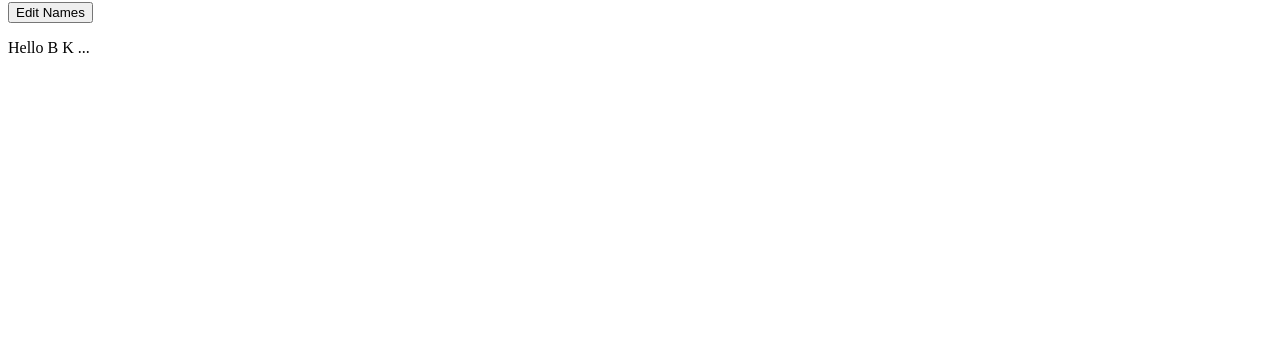
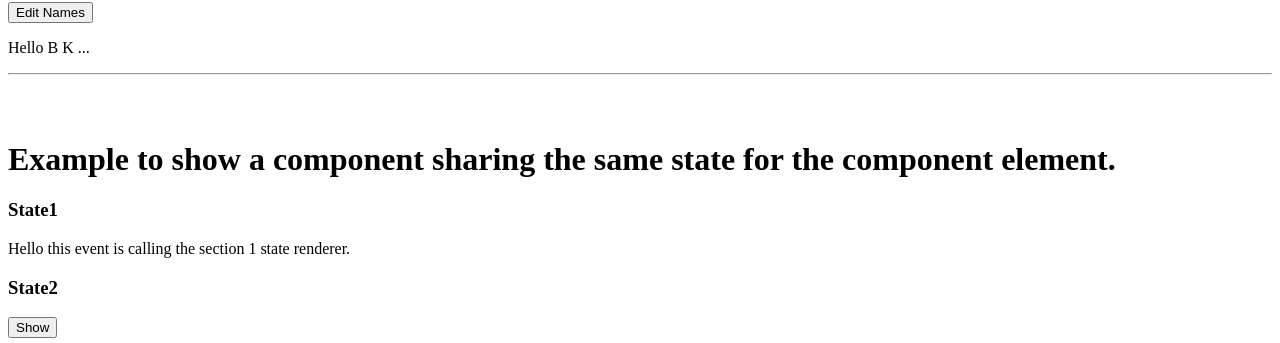
Before and after one commit to bishalkunwar/ReactJSLearning, a React (Create React App) app in the folder learning_try/: page / in a window 1280 px wide. Shown: the part 3085-3428 px from the top of the page. Before the commit the page ends 3158 px from the top, so only its background shows below. Built offline with nearby package versions, Linux system fonts and the light colour scheme.

Commit message:
StateSharingInComponent

```diff
--- a/learning_try/src/App.js
+++ b/learning_try/src/App.js
@@ -226,6 +226,7 @@ import ShoppingCart from "./Components/updatingArrayInState/ShoppingCart";
 import App1 from "./Components/Todo/App1";
 import Picture from "./Components/ManagingState/App2";
 import FormShowData from "./Components/ManagingState/FormShowEdit";
+import SharingStates from "./Components/SharingStateBetweenComponents/SharedComponents";
 
 export default function App(){
   return(
@@ -254,6 +255,8 @@ export default function App(){
       <Picture/>
       <hr/><br/><br/>
       <FormShowData/>
+      <hr/><br/><br/>
+      <SharingStates/>
 
     </div>
 
--- /dev/null
+++ b/learning_try/src/Components/SharingStateBetweenComponents/SharedComponents.js
@@ -0,0 +1,29 @@
+import { useState } from "react";
+
+export default function SharingStates(){
+
+    const[isActive, setIsActive] = useState(0);
+
+    return(
+        <>
+            <h1>Example to show a component sharing the same state for the component element.</h1>
+
+            <Sharer title="State1" active = {isActive === 0} onShow={()=>setIsActive(0)}>
+                Hello this event is calling the section 1 state renderer.
+            </Sharer>
+
+            <Sharer title="State2" active={isActive === 1} onShow={()=>setIsActive(1)}>
+                Hello this component is calling the section 2 of state renderer.
+            </Sharer>
+        </>
+    );
+};
+
+function Sharer({title, active, onShow, children}){
+    return(
+        <section className="sharer">
+            <h3>{title}</h3>
+            {active?(<p>{children}</p>):(<button onClick={onShow}>Show</button>)}
+        </section>
+    );
+};
```
